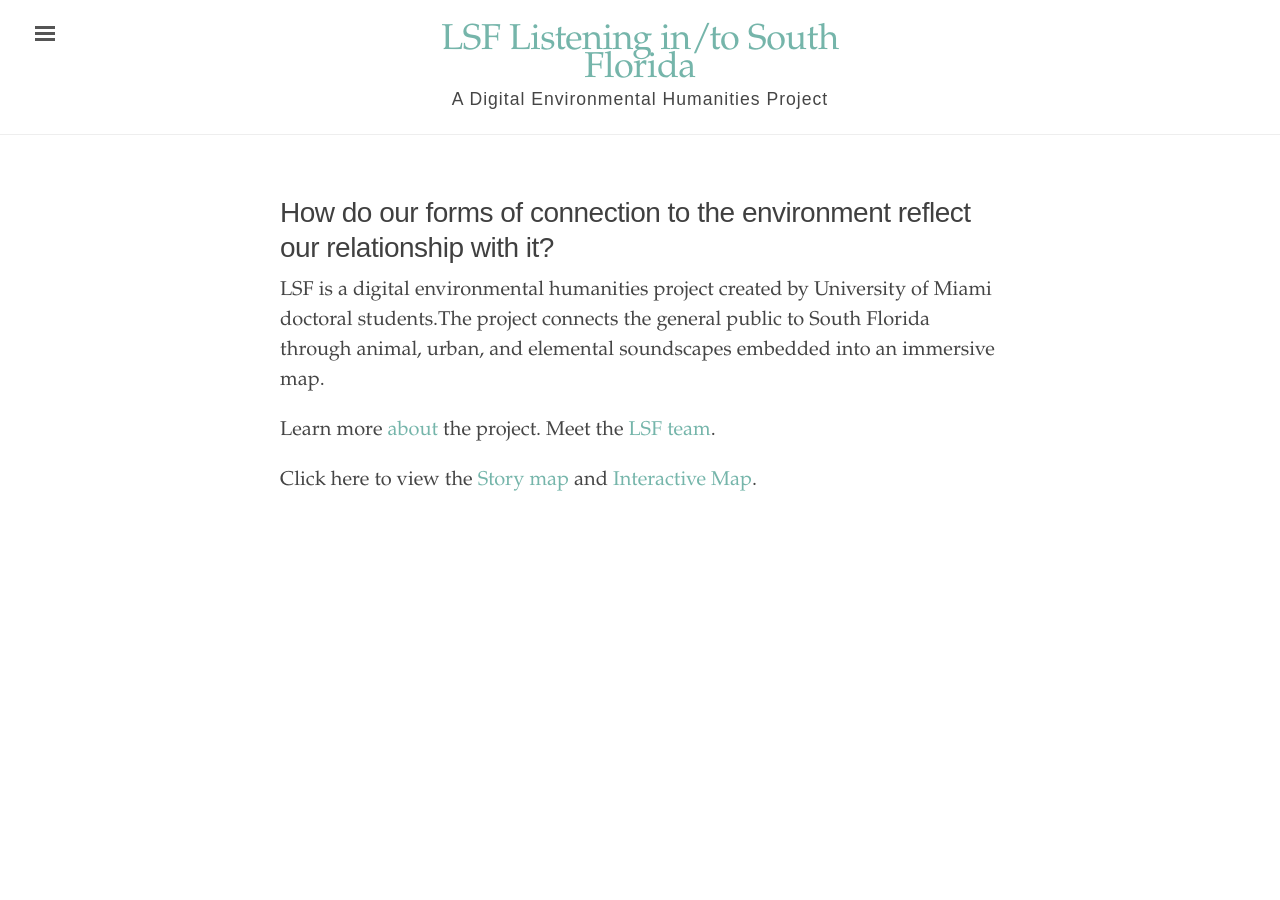
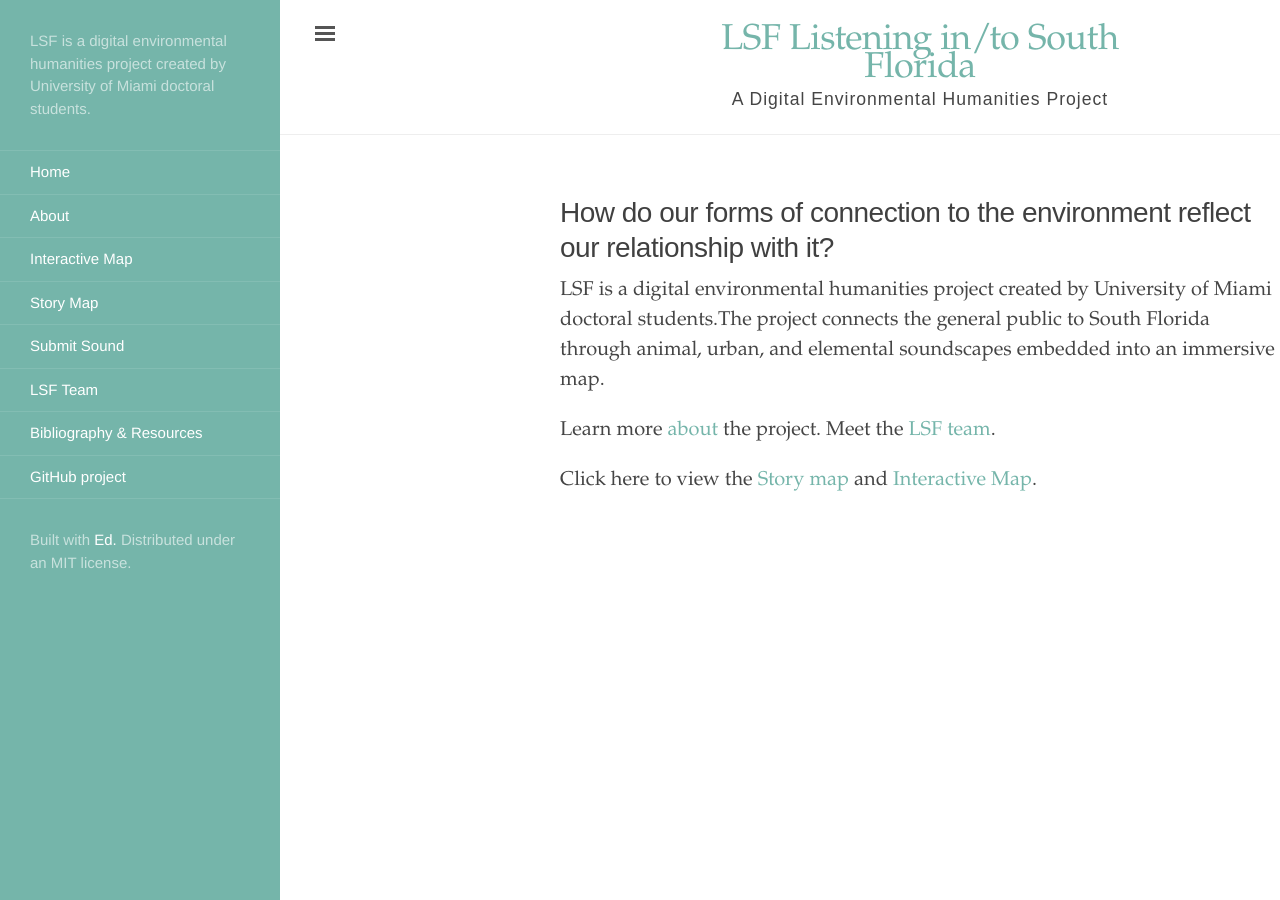
Before and after one commit to rm4-25/lsf_3, a Jekyll site: the page built from index.html, in a window 1280 px wide. Built offline with Jekyll 4.4.1, drawn with Linux system fonts in a browser that asks for light colours.

Commit message:
Update sidebar.html
added "checked" to input type to modify sidebar visual.

```diff
--- a/_includes/sidebar.html
+++ b/_includes/sidebar.html
@@ -2,8 +2,9 @@
   Target for toggling the sidebar `.sidebar-checkbox` is for regular styles, `#sidebar-checkbox` for
   behavior.
 -->
-<!-- I tested what happens if I remove "checkbox." Button still there but does not function. -->
-<input type="checkbox" class="sidebar-checkbox" id="sidebar-checkbox">
+<!-- I tested what happens if I remove "checkbox." Button still there but does not function.
+<input type="checkbox" class="sidebar-checkbox" id="sidebar-checkbox" checked>-->
+<input type="checkbox" class="sidebar-checkbox" id="sidebar-checkbox" checked>
 
 <!-- Toggleable sidebar -->
 <aside class="sidebar" id="sidebar" aria-hidden="true">
```
